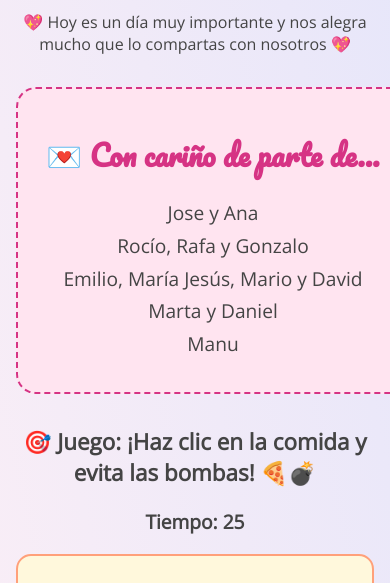
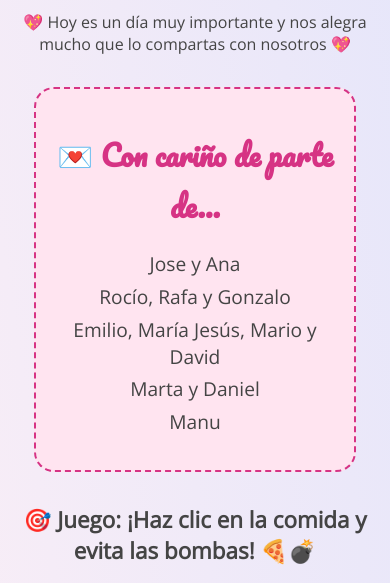
Before and after one commit to manuelacevedosanchez/joannamartin, a plain HTML site: page index.html in a window 390 px wide. Shown: the part 244-827 px from the top of the page. Drawn offline with nearby package versions, Linux system fonts and the light colour scheme.

Commit message:
People list

```diff
--- a/style/main.css
+++ b/style/main.css
@@ -156,9 +156,9 @@ body {
       font-size: 1em;
     }
 
-    .swiper {
+    /* .swiper {
       height: 200px;
-    }
+    } */  /* ← Comentar para no romper el diseño */
 
     .video-container {
       border-width: 2px;
@@ -175,8 +175,9 @@ body {
     border: 2px dashed #d63384;
     padding: 1em;
     border-radius: 20px;
-    width: 100%;
+    width: 90%;
     max-width: 600px;
+    box-sizing: border-box;
     animation: aparecer 2s ease-in-out;
   }
 
```
